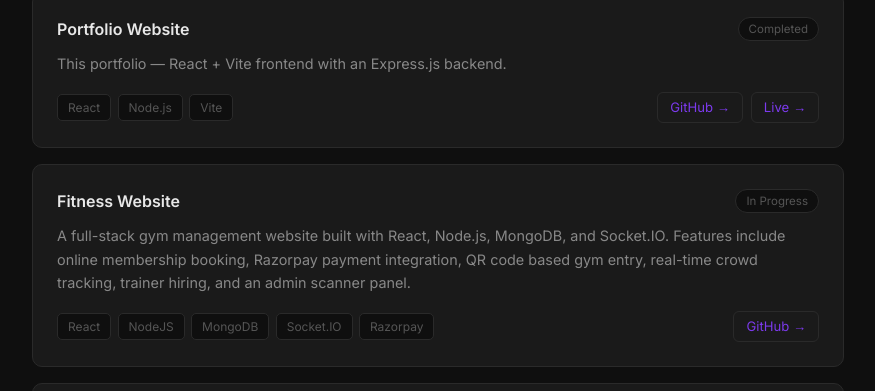
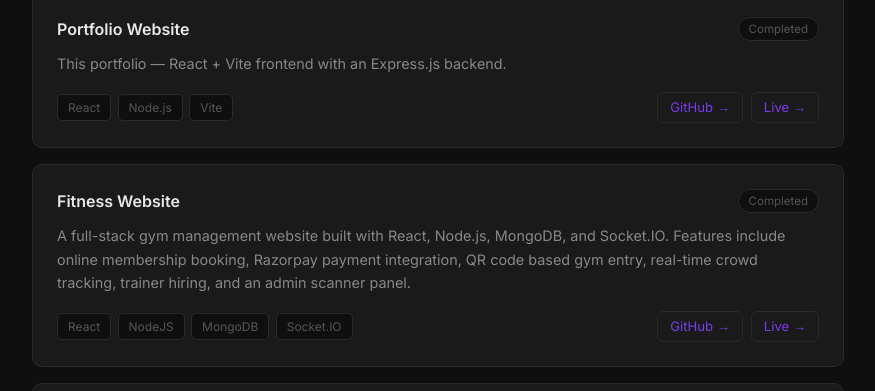
Before and after one commit to SamyogGhimire/Samyog-Portfolio, a React (Vite) app in the folder frontend/: page / in a window 1280 px wide. Shown: the part 3084-3475 px from the top of the page, without its empty margins (202-1077 px from the left). Built offline with nearby package versions, Linux system fonts and the light colour scheme; no server answers.

Commit message:
Updating the project page

```diff
--- a/frontend/src/pages/Projects.jsx
+++ b/frontend/src/pages/Projects.jsx
@@ -32,10 +32,10 @@ const projects = [
     id: 4,
     title: 'Fitness Website',
     description: 'A full-stack gym management website built with React, Node.js, MongoDB, and Socket.IO. Features include online membership booking, Razorpay payment integration, QR code based gym entry, real-time crowd tracking, trainer hiring, and an admin scanner panel.',
-    tags: ['React', 'NodeJS', 'MongoDB','Socket.IO','Razorpay'],
+    tags: ['React', 'NodeJS', 'MongoDB','Socket.IO'],
     github: 'https://github.com/SamyogGhimire/Fitness-Webpage',
-    live: '',
-    status: 'In Progress',
+    live: 'https://fitness-webpage-nine.vercel.app/',
+    status: 'Completed',
   },
   {
     id: 5,
```
